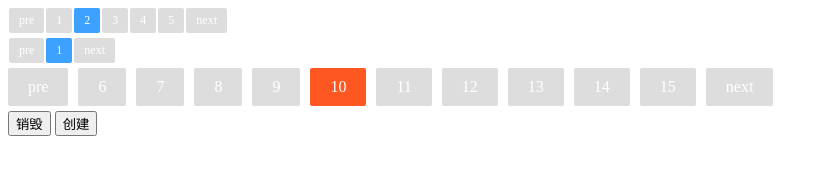
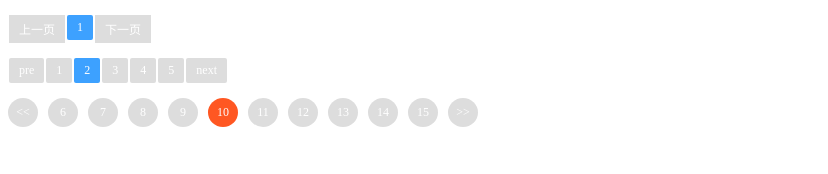
Before and after one commit to xiekun1992/pagination, a plain HTML site: page example/index.html in a window 1280 px wide. Shown: the whole page, without its empty margins (0-828 px from the left). Drawn offline with Linux system fonts and the light colour scheme.

Commit message:
添加上下翻页禁用样式

```diff
--- a/example/index.html
+++ b/example/index.html
@@ -6,13 +6,16 @@
 	<link rel="stylesheet" href="../src/pagination.css">
 	<style>
 		div{
-			margin: 5px 0;
+			margin: 15px 0;
 		}
 		#pagination2 .x-pagination>li>a{
-			padding: 10px 20px;
-			font-size: 16px;
+	        padding: 7px 0;
+   	 		width: 30px;
+		    text-align: center;
+		    border-radius: 50%;
 		}
 		#pagination2 .x-pagination>li{
+		    border-radius: 50%;
 			margin: 0 5px;
 		}
 		#pagination2 .x-pagination{
@@ -25,11 +28,10 @@
 	</style>
 </head>
 <body>
+	<div id="pagination3"></div>
 	<div id="pagination1"></div>
-	<div id="pagination3"></div>
 	<div id="pagination2"></div>
-	<button>销毁</button>
-	<button>创建</button>
+
 	<script src="../src/pagination.js"></script>
 	<script>
 		var p1 = new _x.Pagination({
@@ -43,14 +45,18 @@
 			container: pagination2,
 			pageSize: 2,
 			totalNum: 100,
-			btnNum: 10
+			btnNum: 10,
+			preText: '<<',
+			nextText: '>>'
 		}).init();
 		p2.select(10);
 		var p3 = new _x.Pagination({
 			container: pagination3,
 			pageSize: 10,
 			totalNum: 10,
-			btnNum: 5
+			btnNum: 5,
+			preText: '上一页',
+			nextText: '下一页'
 		}).init();
 		p3.select(5);
 	</script>
--- a/src/pagination.css
+++ b/src/pagination.css
@@ -16,14 +16,24 @@
     margin: 0 1px;
     background-color: #dddddd;
     border-radius: 2px;
+    user-select: none;
+    -webkit-user-select: none;
+    -moz-user-select: none;
+    -ms-user-select: none;
+    -o-user-select: none;
 }
 .x-pagination>li>a {
     padding: 5px 10px;
     display: inline-block;
 	text-decoration: none;
 	color: #fff;
+	cursor: pointer;
 }
 .x-pagination>li:hover,
 .x-pagination>li.active{
 	background-color: #3da1ff;
 }
+.x-pagination>li.disabled>a{
+	background-color: #dddddd;
+	cursor: not-allowed;
+}
--- a/src/pagination.js
+++ b/src/pagination.js
@@ -20,7 +20,7 @@
 		this.domElement.appendChild(this.aElement);
 
 		this.aElement.innerText = this.text;
-		this.aElement.setAttribute('href', 'javascript:void(0)');
+		// this.aElement.setAttribute('href', 'javascript:void(0)');
 		this.aElement.addEventListener('click', function(){
 			this.trigger('button.clicked', this.value);
 		}.bind(this));
@@ -37,7 +37,11 @@
 	};
 	Button.prototype.updateStyle = function(value){
 		// 当前按钮未被点击则取消选中样式
-		if(value !== this.value){
+		if(value == 'disable'){
+			this.domElement.setAttribute('class', 'disabled');
+		}else if(value == 'enable'){
+			this.domElement.removeAttribute('class');
+		}else if(value !== this.value){
 			var attr = this.domElement.getAttribute('class');
 			if(attr){
 				attr = attr.replace(/^active$|^active|active$|\s+?active\s+?/g, ' ')
@@ -91,12 +95,15 @@
 
 
 	function Pagination(options){
-		this.domElement = null;
 		this.pageSize = options.pageSize || 0;
 		this.totalNum = options.totalNum || 0;
+		this.container = options.container;
+		this.btnNum = this.btnEndNum = options.btnNum || 5;
+		this.preText = options.preText || 'pre';
+		this.nextText = options.nextText || 'next';
+
 		this.btnStartNum = this.pageNum = 1;
-		this.btnEndNum = this.btnNum = options.btnNum || 5;
-		this.container = options.container;
+		this.domElement = null;
 		this.totalPage = Math.ceil(this.totalNum / this.pageSize);
 		this.btns = [];
 	}
@@ -114,7 +121,7 @@
 			this.domElement = document.createElement('ul');
 			this.domElement.setAttribute('class', 'x-pagination');
 			// 上一页按钮
-			var preBtn = new Button({text: 'pre', value: 'pre'}).init();
+			var preBtn = new Button({text: this.preText, value: 'pre'}).init();
 			this.btns.push(preBtn);
 			this.domElement.appendChild(preBtn.domElement);
 			preBtn.on('button.clicked', this.select.bind(this));
@@ -129,7 +136,7 @@
 				this.btns.push(btn);
 			}
 			// 下一页按钮
-			var nextBtn = new Button({text: 'next', value: 'next'}).init();
+			var nextBtn = new Button({text: this.nextText, value: 'next'}).init();
 			this.btns.push(nextBtn);
 			this.domElement.appendChild(nextBtn.domElement);
 			nextBtn.on('button.clicked', this.select.bind(this));
@@ -141,6 +148,7 @@
 		return this;
 	};
 	Pagination.prototype.select = function(pageNum){
+		var preBtn = this.btns[0], nextBtn = this.btns[this.btns.length - 1];
 		// 计算当前页
 		if(pageNum === 'pre'){
 			this.pageNum--;
@@ -160,6 +168,22 @@
 			}else{
 				this.pageNum = pageNum;
 			}
+		}
+		if(this.pageNum == this.totalPage){
+			if(this.pageNum == 1){
+				preBtn.trigger('button.updatestyle', 'disable');
+				nextBtn.trigger('button.updatestyle', 'disable');
+			}else{
+				preBtn.trigger('button.updatestyle', 'enable');
+				nextBtn.trigger('button.updatestyle', 'disable');
+			}
+		}else if(this.pageNum == 1){
+			nextBtn.trigger('button.updatestyle', 'enable');
+			preBtn.trigger('button.updatestyle', 'disable');
+		}else{
+			preBtn.trigger('button.updatestyle', 'enable');
+			nextBtn.trigger('button.updatestyle', 'enable');
+
 		}
 		for(var i = 0; i < this.btns.length; i++){
 			this.btns[i].trigger('button.updatestyle', this.pageNum);
```
